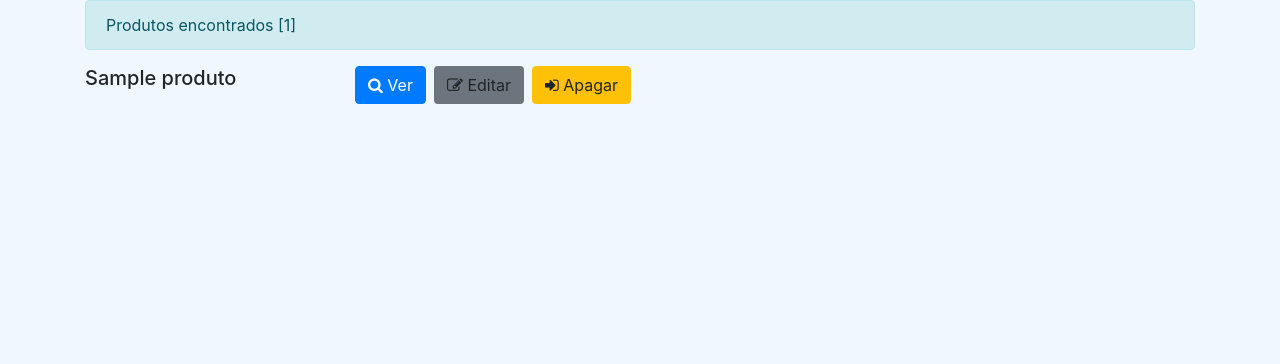
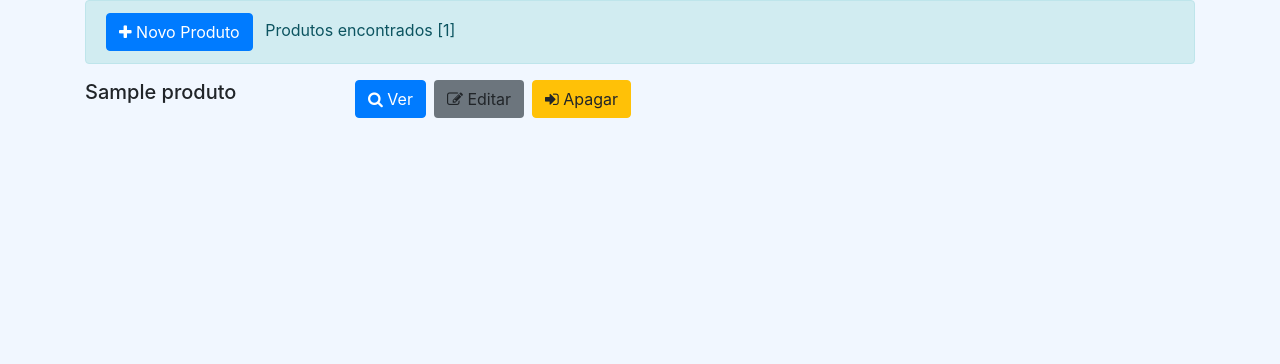
Before and after one commit to daniellucas1-ship-it/progweb2026, a Django app: template Loja/loja/templates/produto/produto.html in a window 1280 px wide. Shown: the part 56-420 px from the top of the page. Run offline with Django 4.2, Linux system fonts and the light colour scheme; the template is opened without the code that fills it: most values are stand-ins (such as "Sample title", 1, 10 or a date in 2020); some libraries are stand-ins or nearby versions.

Commit message:
alteração de inputs

```diff
--- a/Loja/loja/templates/produto/produto.html
+++ b/Loja/loja/templates/produto/produto.html
@@ -7,7 +7,10 @@
 {% block content %}
 <div id="content">
     <div class="container">
-        <div class="alert alert-info">Produtos encontrados [{{ produtos |length }}]</div>
+        <div class="alert alert-info">
+            <a href="{% url 'create_produto' %}" class="btn btn-primary mr-2"> <i class="fa fa-plus"></i> Novo Produto</a>
+            Produtos encontrados [{{ produtos |length }}]
+        </div>
         {% for prod in produtos %}
         <div class="row">
             <h5 class="col-md-3">{{prod.Produto}}</h5>
--- a/Loja/loja/urls/ProdutoUrls.py
+++ b/Loja/loja/urls/ProdutoUrls.py
@@ -1,5 +1,5 @@
 from django.urls import path
-from loja.views.ProdutoView import list_produto_view, edit_produto_view, edit_produto_postback, details_produto_view, delete_produto_view, delete_produto_postback
+from loja.views.ProdutoView import list_produto_view, edit_produto_view, edit_produto_postback, details_produto_view, delete_produto_view, delete_produto_view,create_produto_view
 urlpatterns = [
 path("", list_produto_view, name= 'produto'),
 path("<int:id>", list_produto_view, name= 'produto'),
@@ -8,4 +8,5 @@ path("edit", edit_produto_postback, name= 'edit_produto_postback'),
 path("details/<int:id>", details_produto_view, name= 'details_produto'),
 path("delete/<int:id>", delete_produto_view, name='delete_produto'),
 path("delete", delete_produto_postback, name='delete_produto_postback'),
+path("create", create_produto_view, name= 'create_produto'),
 ]
--- a/Loja/loja/views/ProdutoView.py
+++ b/Loja/loja/views/ProdutoView.py
@@ -2,6 +2,10 @@ from django.shortcuts import render, redirect # Retire from django.http import H
 from loja.models import Produto
 from datetime import timedelta, datetime
 from django.utils import timezone
+# adicione a função que chama a interface de criar produto
+# no final do arquivo
+def create_produto_view(request, id=None):
+    return render(request, template_name='produto/produto-create.html',status=200)
 def delete_produto_view(request, id=None):
     # Processa o evento GET gerado pela action
     produtos = Produto.objects.all()
```
